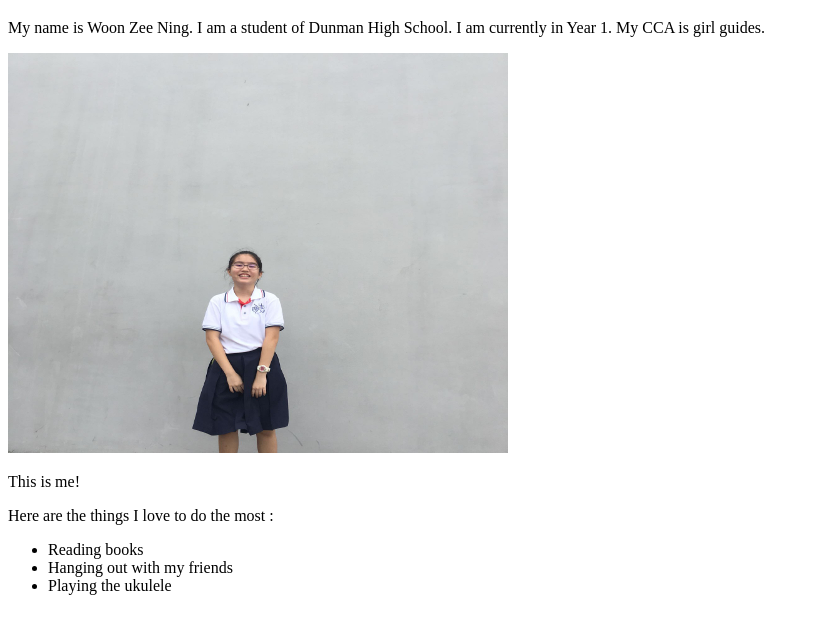
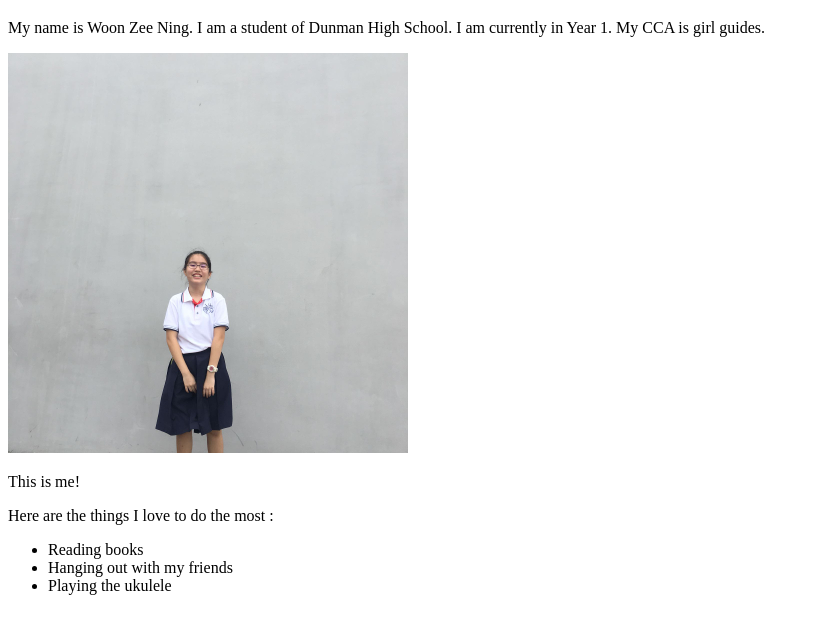
Before and after one commit to dhswoonzeening/dhswoonzeening.github.io, a plain HTML site: page index.html in a window 1280 px wide. Shown: the part 61-694 px from the top of the page, without its empty margins (0-819 px from the left). Drawn offline with Linux system fonts and the light colour scheme.

Commit message:
Update index.html

```diff
--- a/index.html
+++ b/index.html
@@ -8,7 +8,7 @@
 <title> This is my personal portfolio </title>
 <p>
 My name is Woon Zee Ning. I am a student of Dunman High School. I am currently in Year 1. My CCA is girl guides. </p>
-<img src="IMG-20180202-WA0002.jpg" height="400" width="500"/>
+<img src="IMG-20180202-WA0002.jpg" height="400" width="400"/>
 <p>
   This is me!</p>
 <p>
```
